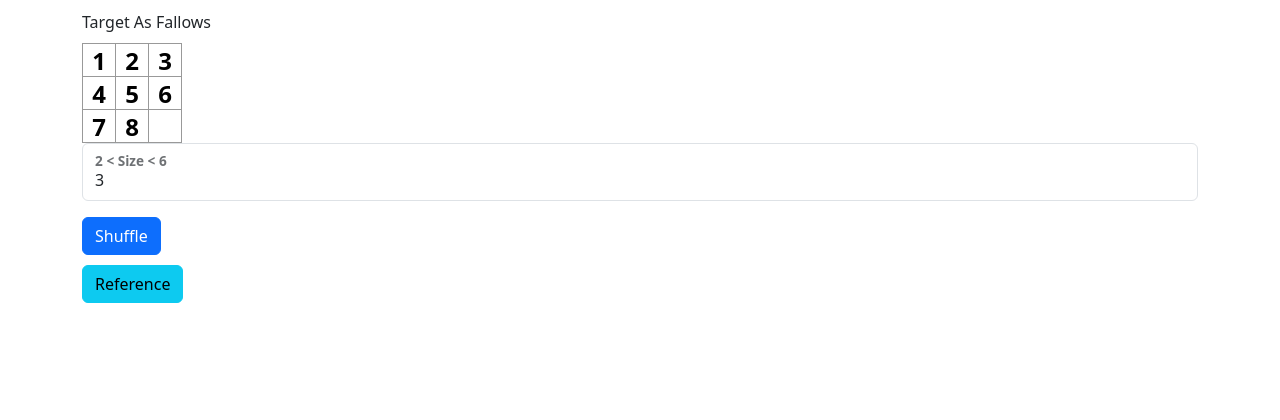
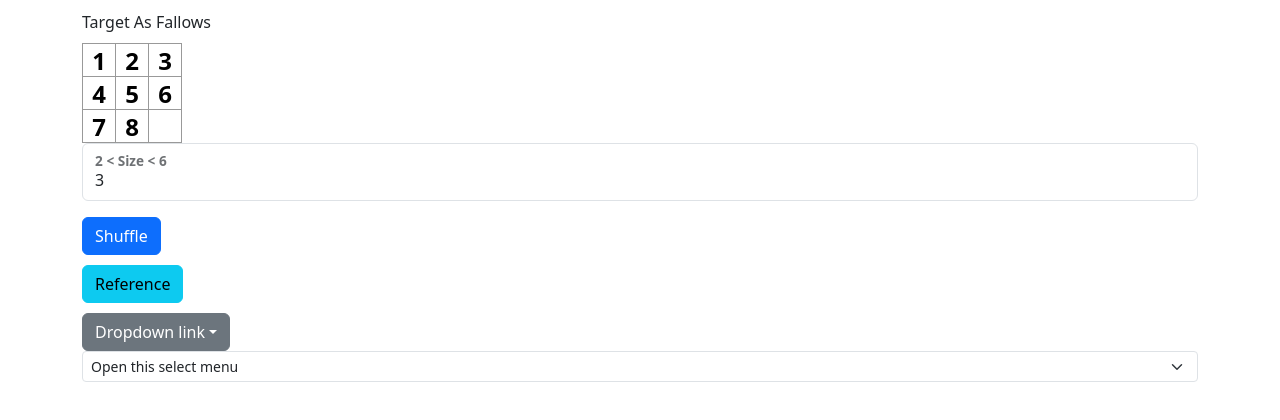
Before and after one commit to paxzhu/-Huarong-Road, a React (Create React App) app in the folder front_end/: page / in a window 1280 px wide. Shown: the top 420 px of the page. Built offline with nearby package versions, Linux system fonts and the light colour scheme.

Commit message:
import js files

```diff
--- a/front_end/package.json
+++ b/front_end/package.json
@@ -6,7 +6,7 @@
     "@testing-library/jest-dom": "^5.16.5",
     "@testing-library/react": "^13.4.0",
     "@testing-library/user-event": "^13.5.0",
-    "bootstrap": "^5.3.2",
+    "bootstrap": "^5.3.0-alpha1",
     "react": "^18.2.0",
     "react-dom": "^18.2.0",
     "react-scripts": "5.0.1",
--- a/front_end/src/App.js
+++ b/front_end/src/App.js
@@ -137,6 +137,23 @@
       <Options onOptionClick={handleOptions}/>
       <Reset onResetClick={handleResetClick}/>
       <Reference reference={reference} onClick={() => getReference(squares)}/>
+      <div class="dropdown">
+        <a class="btn btn-secondary dropdown-toggle" href="#" role="button" data-bs-toggle="dropdown" aria-expanded="false">
+          Dropdown link
+        </a>
+
+        <ul class="dropdown-menu">
+          <li><a class="dropdown-item" href="#">Action</a></li>
+          <li><a class="dropdown-item" href="#">Another action</a></li>
+          <li><a class="dropdown-item" href="#">Something else here</a></li>
+        </ul>
+      </div>
+        <select class="form-select form-select-sm" aria-label=".form-select-sm example">
+        <option selected>Open this select menu</option>
+        <option value="1">One</option>
+        <option value="2">Two</option>
+        <option value="3">Three</option>
+      </select>
     </div>
   );
 }
--- a/front_end/src/index.js
+++ b/front_end/src/index.js
@@ -2,7 +2,8 @@
 import { createRoot } from "react-dom/client";
 import "./styles.css";
 import 'bootstrap/dist/css/bootstrap.min.css';
-
+import 'bootstrap/dist/js/bootstrap.min.js';
+import "@popperjs/core/dist/umd/popper.min.js"
 
 import App from "./App";
 
```
Also changed, not shown: 1 other file (tests, documents, lock files or other folders).
